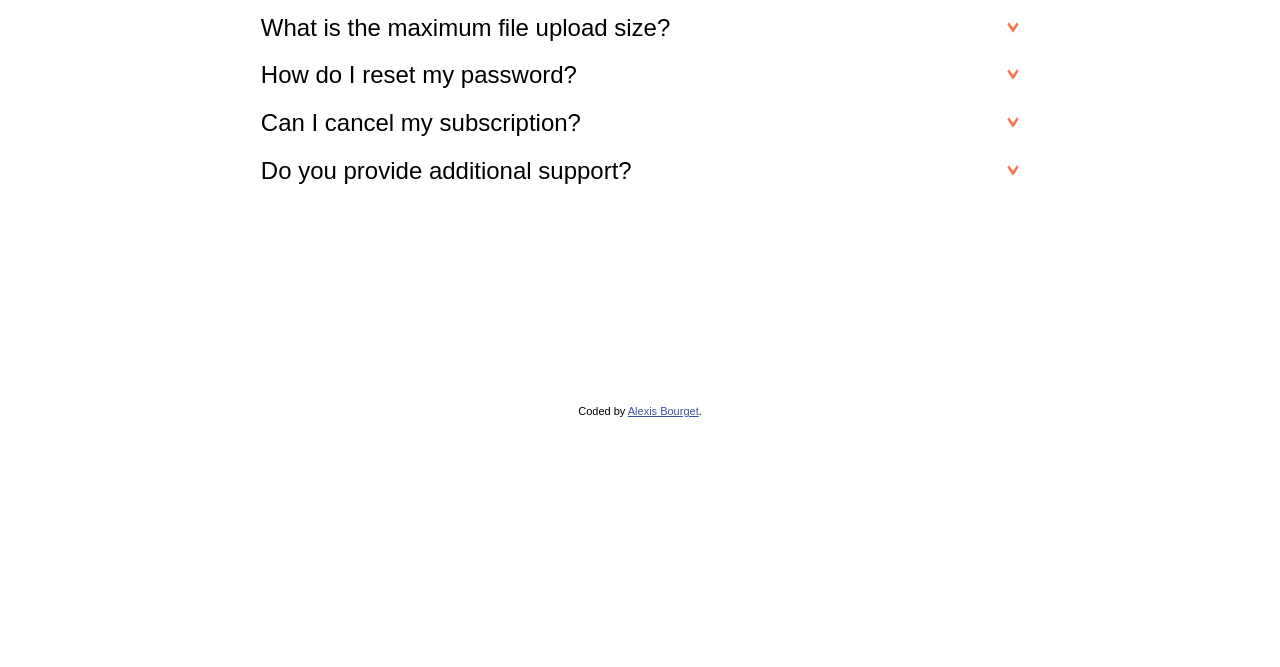
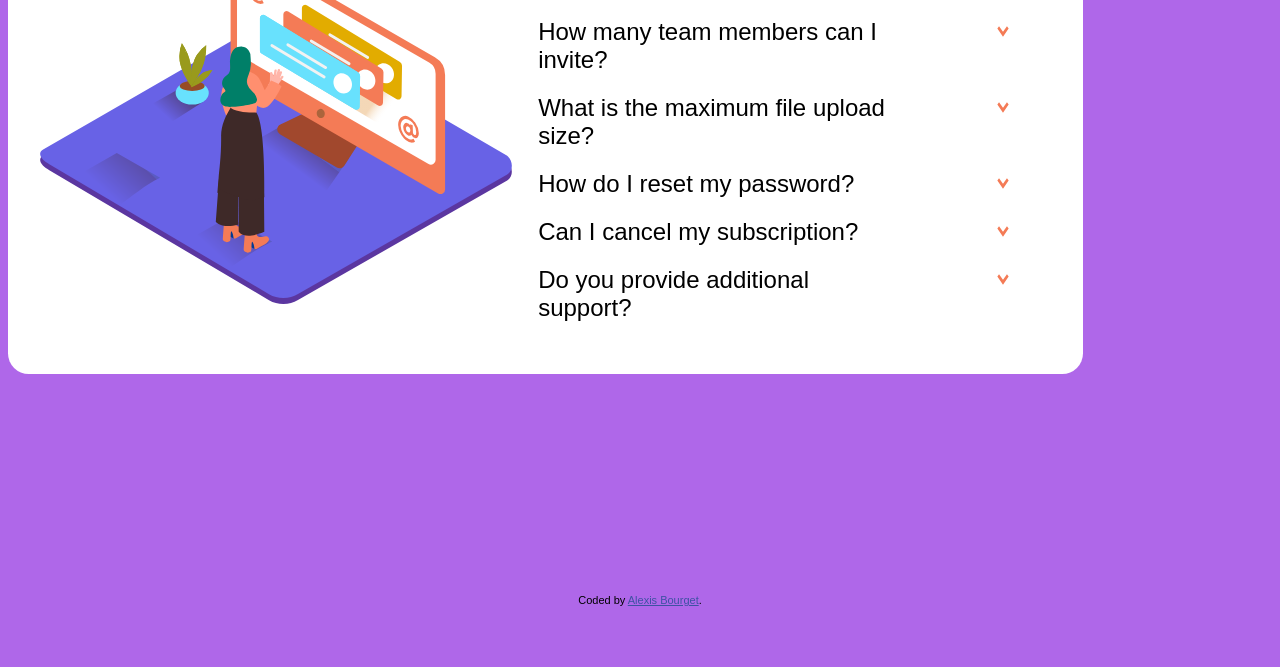
Before and after one commit to AlexisBourget/faq-accordion, a plain HTML site: page index.html in a window 1280 px wide. Shown: the part 133-800 px from the top of the page. Drawn offline with Linux system fonts and the light colour scheme.

Commit message:
travail sur le css pour mise en page - intégration de l'image - questions en gras via JS

```diff
--- a/index.html
+++ b/index.html
@@ -16,7 +16,12 @@
   </style>
 </head>
 <body>
+  <main>
+      <img class="illustration" src="./images/illustration-woman-online-desktop.svg" alt="illustration">
+      <section>
       <h1>FAQ</h1>
+
+
           <h2>How many team members can I invite?<img class="arrow" src="./images/icon-arrow-down.svg"></h2>
           <p>You can invite up to 2 additional users on the Free plan. There is no limit on
           team members for the Premium plan.</p>
@@ -33,10 +38,14 @@
 
           <h2>Do you provide additional support?<img class="arrow" src="./images/icon-arrow-down.svg"></h2>
           <p>Chat and email support is available 24/7. Phone lines are open during normal business hours.</p>
+    </section>
+  </main>
 
   <div class="attribution">
     Coded by <a href="https://www.linkedin.com/in/alexis-bourget-dev/">Alexis Bourget</a>.
   </div>
+
   <script src="./app.js"></script>
+
 </body>
 </html>
--- a/style.css
+++ b/style.css
@@ -1,5 +1,23 @@
 body {
     font-family: 'Kumbh Sans', sans-serif;
+    background-color: hsl(273, 75%, 66%) ;
+
+}
+
+
+
+main {
+    background-color: white;
+    border-radius: 1.3em;
+    width: 80%;
+    padding: 2em;
+    display: flex;
+    flex-wrap: wrap;
+    align-items: center;
+}
+
+.illustration {
+    display: inline-block;
 }
 
 .arrow {
@@ -24,8 +42,8 @@ h2 {
     display: flex;
     justify-content: space-between;
     width: auto;
-    margin-left: 20%;
-    margin-right: 20%;
+    margin-left: 5%;
+    margin-right: 5%;
 }
 
 img.arrow {
```
Lines whose indentation alone changed are shown as unchanged.
